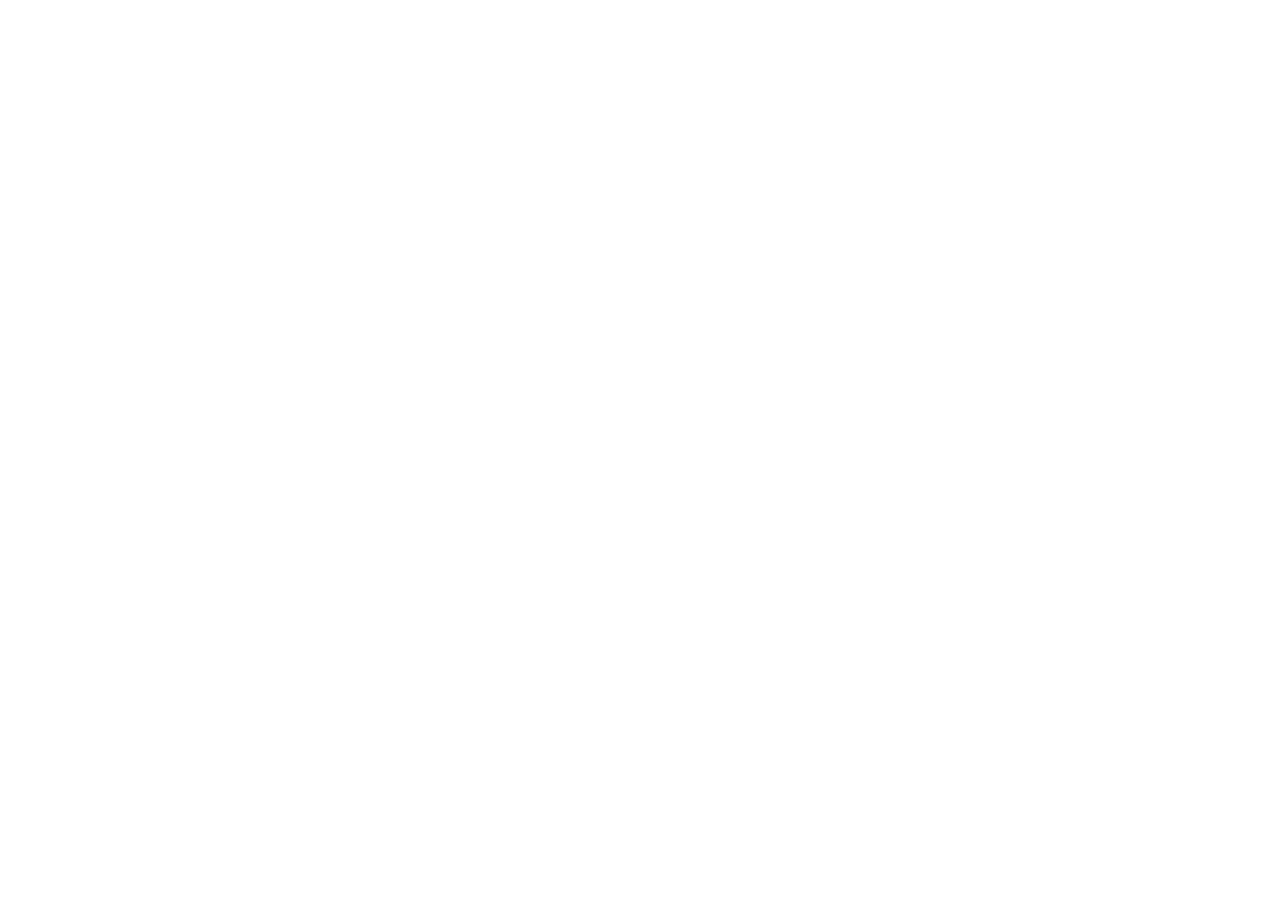
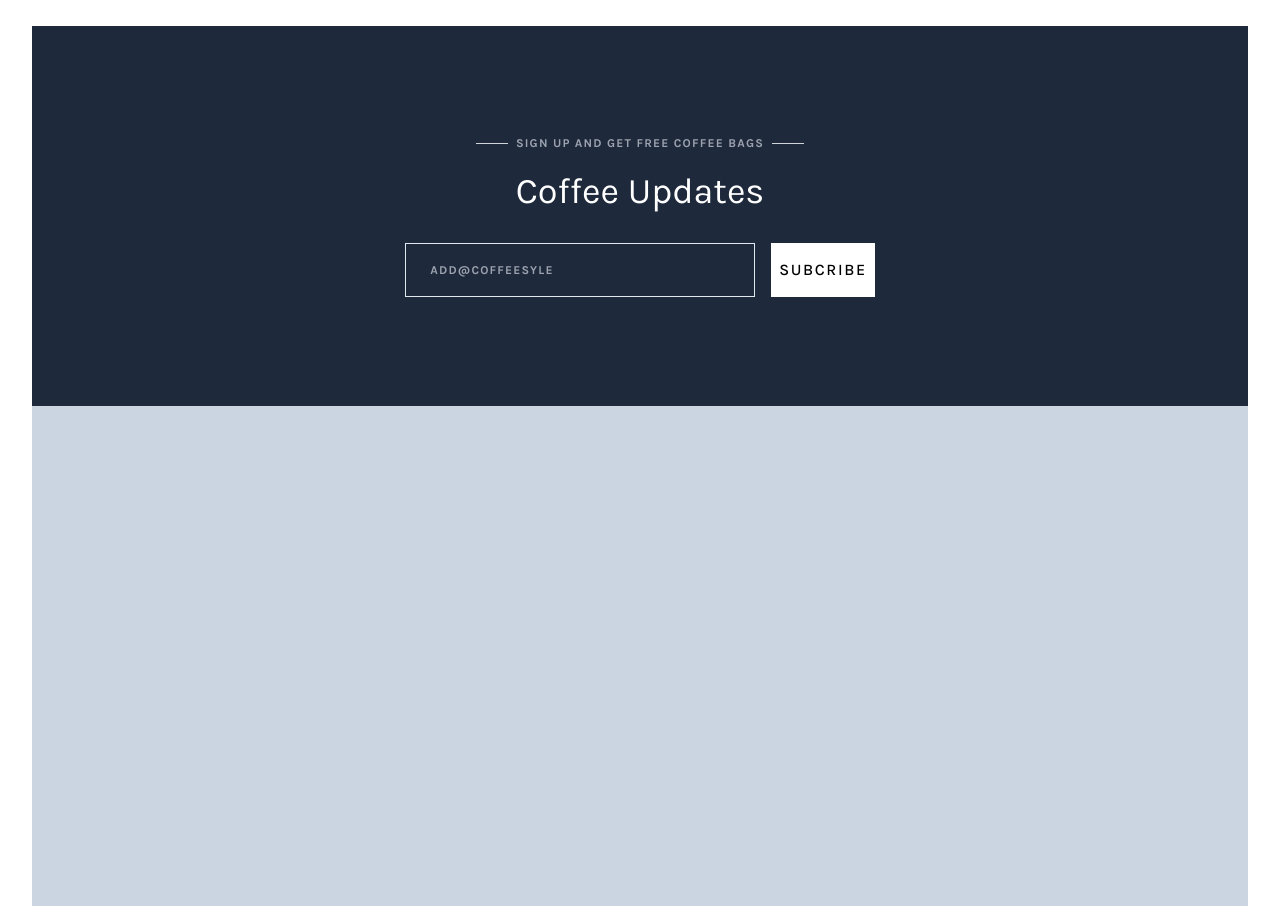
Before and after one commit to andinhdai/CoffeeStyle_Tailwind, an Angular app: page / in a window 1280 px wide. Shown: the part 5400-6306 px from the top of the page. Before the commit the page ends 5426 px from the top, so only its background shows below. Built offline with nearby package versions, Linux system fonts and the light colour scheme.

Commit message:
add footer

```diff
--- a/src/app/app.component.html
+++ b/src/app/app.component.html
@@ -2,5 +2,6 @@
   <div class="content-wrapper font-Karla max-w-screen-2xl text-base mx-auto px-8 ">
     <app-header></app-header>
     <router-outlet></router-outlet>
+    <app-footer></app-footer>
   </div>
 </div>
--- a/src/app/app.module.ts
+++ b/src/app/app.module.ts
@@ -5,13 +5,15 @@
 import { AppComponent } from './app.component';
 import { HeaderComponent } from './components/header/header.component';
 import { HomeComponent } from './components/home/home.component';
+import { FooterComponent } from './components/footer/footer.component';
 
 
 @NgModule({
   declarations: [
     AppComponent,
     HeaderComponent,
-    HomeComponent
+    HomeComponent,
+    FooterComponent
   ],
   imports: [
     BrowserModule,
--- /dev/null
+++ b/src/app/components/footer/footer.component.html
@@ -0,0 +1,23 @@
+<div class="add-subcribe h-[380px] bg-slate-800 flex flex-col justify-center items-center">
+    <div class="flex justify-center items-center mb-5 ">
+        <div class="w-8 h-px bg-gray-300 "></div>
+        <div class="mx-2 tracking-widest font-bold text-xs text-gray-400 text-center ">SIGN UP AND GET FREE COFFEE BAGS
+        </div>
+        <div class="w-8 h-px bg-gray-300"></div>
+    </div>
+    <div class="text-4xl text-white mb-8">Coffee Updates</div>
+    <div class="add-form ">
+        <div class="flex md:flex-row flex-col justify-center items-center gap-4">
+            <div class="add-form-item tracking-widest font-bold text-xs text-gray-400 text-center">
+                <input type="email" name="" id="" placeholder="ADD@COFFEESYLE"
+                    class=" h-[54px] px-6 py-4 w-[350px] max-w-[85%] xs:max-w-full bg-inherit border-[1px] border-slate-200 outline-none">
+            </div>
+            <div class="add-form-item tracking-widest font-medium hover:opacity-90 text-center">
+                <button class="subcribe uppercase bg-white w-full px-2 h-[54px]">Subcribe</button>
+            </div>
+        </div>
+    </div>
+</div>
+<div class="By-ADD h-[500px] bg-slate-300">
+
+</div>
--- a/src/app/components/home/home.component.html
+++ b/src/app/components/home/home.component.html
@@ -388,5 +388,5 @@
             </div>
         </div>
     </div>
-    <div class=""></div>
+
 </main>
```
Also changed, not shown: src/app/components/footer/footer.component.ts (added, +10 -0 lines), src/app/components/footer/footer.component.css (added), 1 other file (tests, documents, lock files or other folders).
